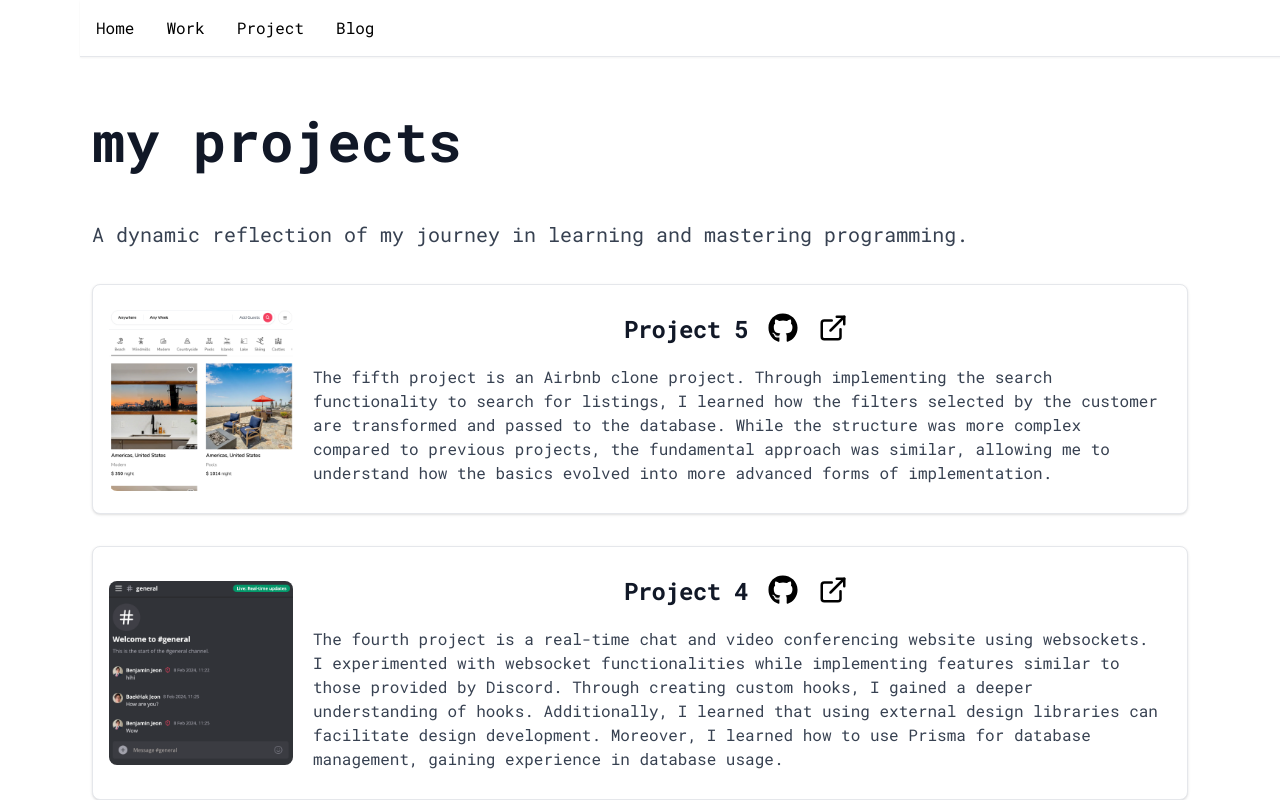
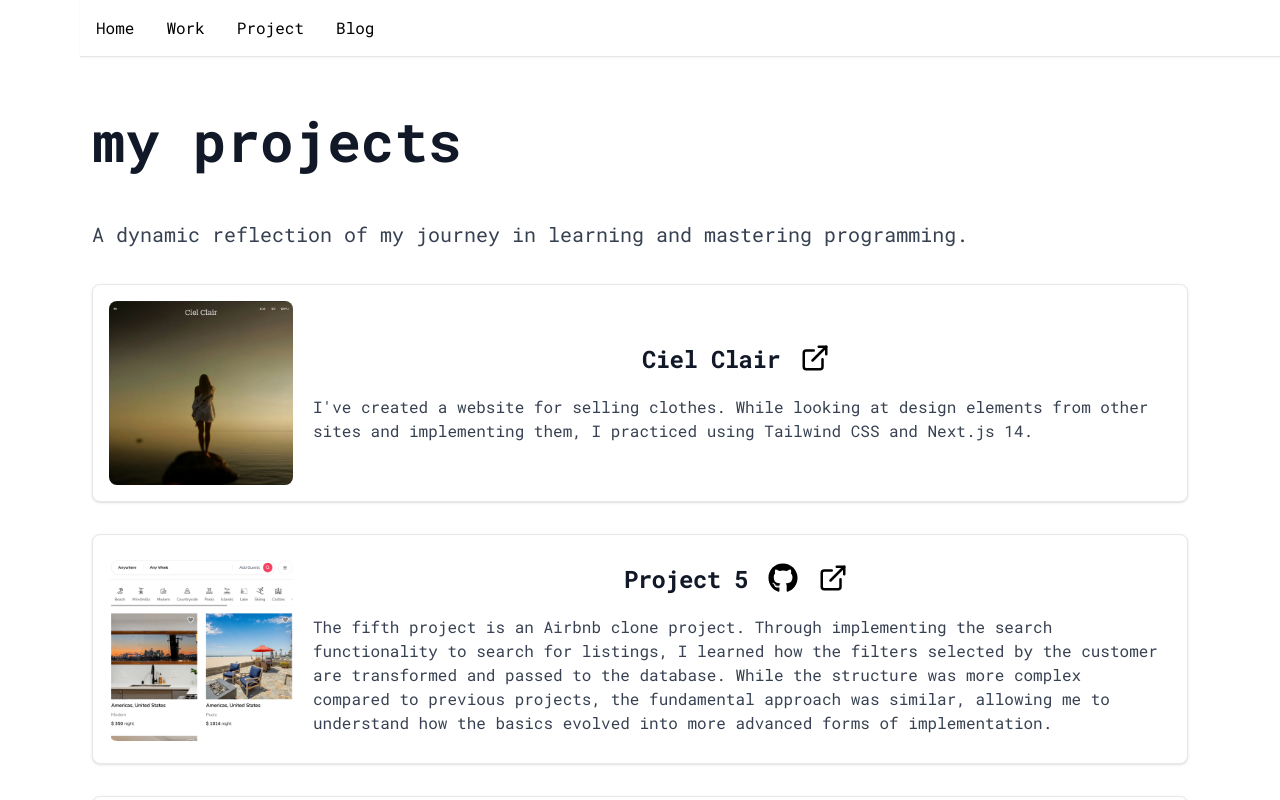
Before and after one commit to egofinder/baekhak.info, a Next.js app: page /projects in a window 1280 px wide. Shown: the top 800 px of the page. Built offline with nearby package versions, Linux system fonts and the light colour scheme.

Commit message:
프로젝트 카드에서 깃허브 링크가 동적으로 표시되도록 변경했습니다. 새로운 프로젝트 "Ciel Clair"을 추가했습니다.

```diff
--- a/app/projects/page.tsx
+++ b/app/projects/page.tsx
@@ -8,6 +8,15 @@ export const metadata: Metadata = {
 };
 
 const projectData: Project[] = [
+  {
+    title: "Ciel Clair",
+    description:
+      "I've created a website for selling clothes. While looking at design elements from other sites and implementing them, I practiced using Tailwind CSS and Next.js 14.",
+    siteUrl: "https://cielclair-com.vercel.app/",
+    githubUrl: "",
+    imageUrl: "/images/projects/cielclair.png",
+    date: "2024-02-26",
+  },
   {
     title: "Project 5",
     description:
--- a/components/cutom-ui/project-card.tsx
+++ b/components/cutom-ui/project-card.tsx
@@ -24,9 +24,11 @@ export const ProjectCard = ({ project }: ProjectCardProps) => {
           <h5 className="mb-5 text-2xl font-bold tracking-tight text-gray-900">
             {title}
           </h5>
-          <a href={githubUrl} target="_blank" rel="noreferrer noopener">
-            <FaGithub size={30} />
-          </a>
+          {githubUrl ? (
+            <a href={githubUrl} target="_blank" rel="noreferrer noopener">
+              <FaGithub size={30} />
+            </a>
+          ) : null}
           <a href={siteUrl} target="_blank" rel="noreferrer noopener">
             <LuExternalLink size={30} />
           </a>
```
Also changed, not shown: public/images/projects/cielclair.png (added).
